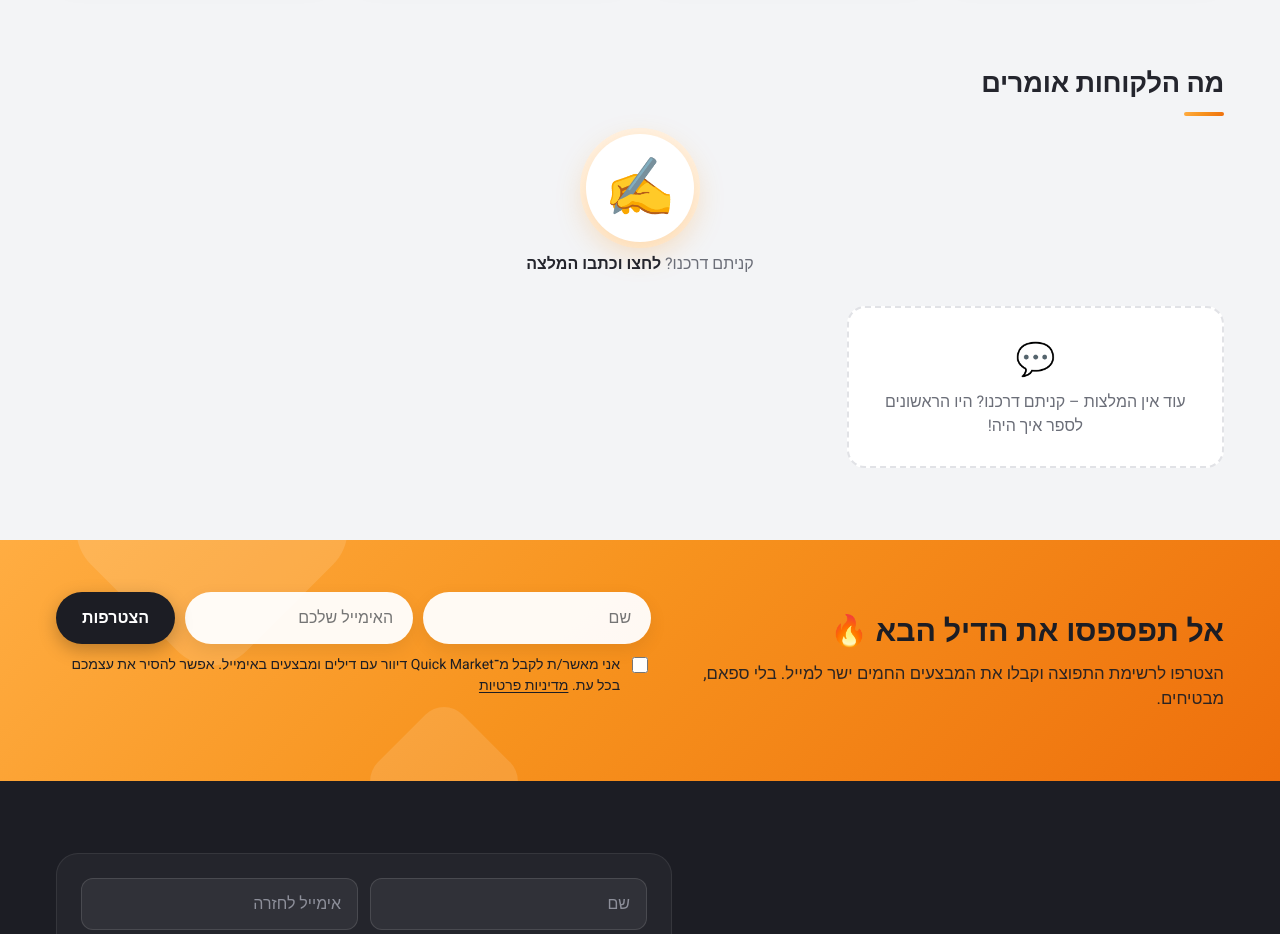
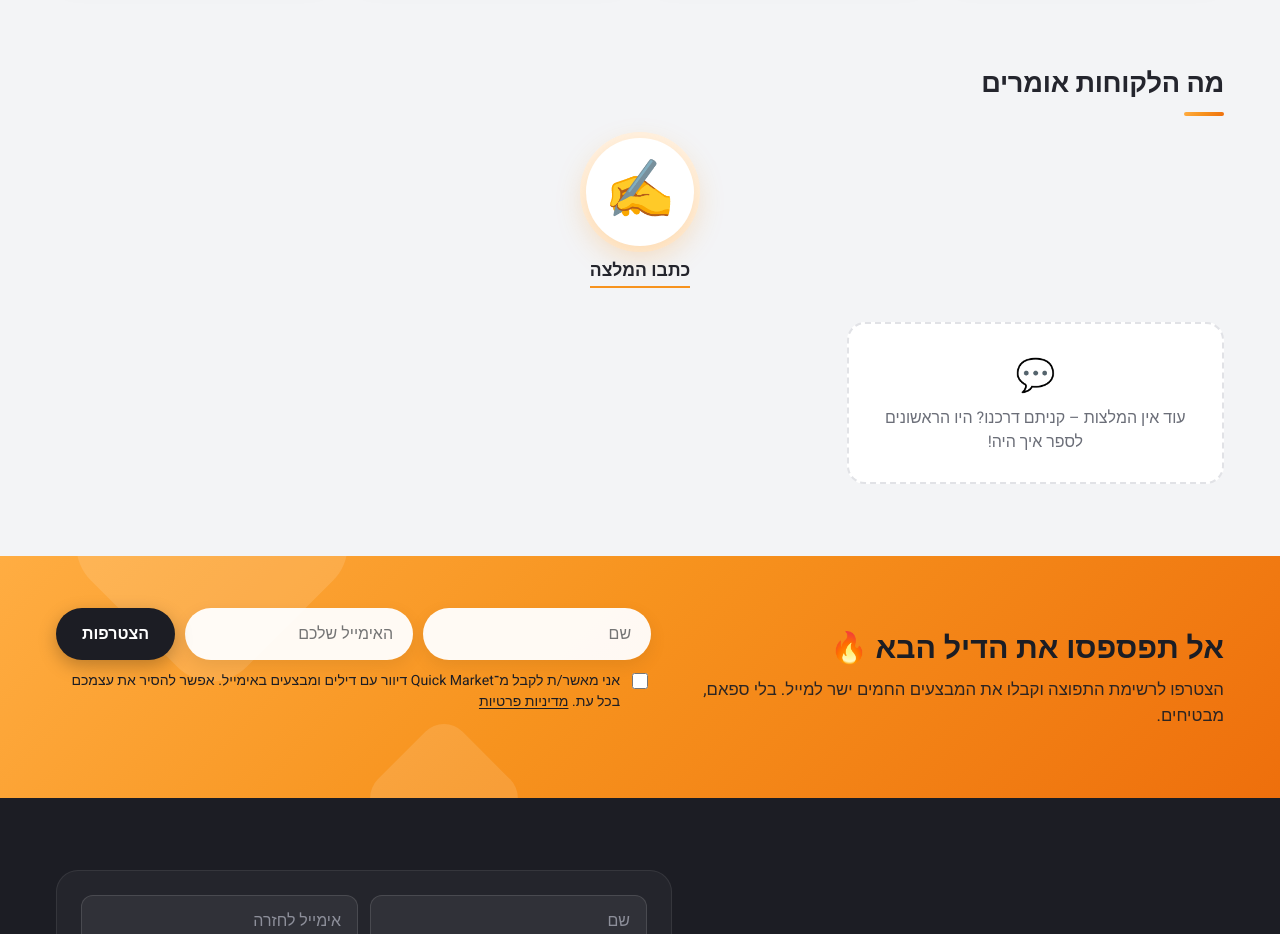
Before and after one commit to NOAGK10/quick-market, a website: page index.html in a window 1280 px wide. Shown: the part 2080-3014 px from the top of the page. Drawn offline with Linux system fonts and the light colour scheme; no server answers.

Commit message:
Reviews: round emoji button with 'כתבו המלצה' label underneath, both open the window
Co-Authored-By: Claude Opus 5.5 <noreply@anthropic.com>

```diff
--- a/index.html
+++ b/index.html
@@ -18,7 +18,7 @@
   <link rel="preconnect" href="https://fonts.googleapis.com">
   <link rel="preconnect" href="https://fonts.gstatic.com" crossorigin>
   <link href="https://fonts.googleapis.com/css2?family=Heebo:wght@300;400;500;700;800&family=Montserrat:wght@500;700&display=swap" rel="stylesheet">
-  <link rel="stylesheet" href="style.css?v=12">
+  <link rel="stylesheet" href="style.css?v=13">
 </head>
 <body>
   <a class="skip-link" href="#main">דילוג לתוכן</a>
@@ -111,9 +111,9 @@
       </div>
       <div class="write-cta">
         <button type="button" class="write-btn" id="reviewOpen" aria-haspopup="dialog">
-          <span class="write-emoji" aria-hidden="true">✍️</span>
+          <span class="write-circle" aria-hidden="true"><span class="write-emoji">✍️</span></span>
+          <span class="write-label">כתבו המלצה</span>
         </button>
-        <span class="write-label">קניתם דרכנו? <b>לחצו וכתבו המלצה</b></span>
       </div>
       <div class="review-list" id="reviewList"></div>
     </div>
@@ -217,7 +217,7 @@
     </form>
   </dialog>
 
-  <script src="products.js?v=12"></script>
-  <script src="app.js?v=12"></script>
+  <script src="products.js?v=13"></script>
+  <script src="app.js?v=13"></script>
 </body>
 </html>
--- a/style.css
+++ b/style.css
@@ -328,19 +328,20 @@ img { max-width: 100%; }
 .reviews .section-head { align-items: center; }
 .reviews-summary { margin: 0; color: var(--grey); font-size: .95rem; }
 .write-cta { display: flex; flex-direction: column; align-items: center; gap: 10px; margin: 4px 0 30px; text-align: center; }
-.write-btn {
-  width: 108px; height: 108px; border-radius: 50%; border: 0; cursor: pointer; display: grid; place-items: center;
+.write-btn { border: 0; background: none; cursor: pointer; display: flex; flex-direction: column; align-items: center; gap: 12px; padding: 4px; font: inherit; border-radius: 16px; }
+.write-circle {
+  width: 108px; height: 108px; border-radius: 50%; display: grid; place-items: center;
   background: var(--surface); box-shadow: 0 10px 30px rgba(247,147,30,.28), 0 0 0 6px var(--orange-soft);
   transition: transform .2s, box-shadow .2s;
 }
-.write-btn:hover { transform: translateY(-4px) scale(1.04); box-shadow: 0 16px 40px rgba(247,147,30,.38), 0 0 0 8px var(--orange-soft); }
-.write-btn:active { transform: scale(.97); }
+.write-btn:hover .write-circle { transform: translateY(-4px) scale(1.04); box-shadow: 0 16px 40px rgba(247,147,30,.38), 0 0 0 8px var(--orange-soft); }
+.write-btn:active .write-circle { transform: scale(.97); }
 .write-emoji { font-size: 3.6rem; line-height: 1; display: inline-block; transform-origin: 70% 80%; }
 .write-btn:hover .write-emoji { animation: scribble .7s ease-in-out infinite; }
 @keyframes scribble { 0%,100% { transform: rotate(0); } 25% { transform: rotate(-10deg) translateX(-2px); } 75% { transform: rotate(8deg) translateX(2px); } }
-.write-label { font-size: 1rem; color: var(--grey); }
-.write-label b { color: var(--ink); }
-@media (max-width: 720px) { .write-btn { width: 92px; height: 92px; } .write-emoji { font-size: 3rem; } }
+.write-label { font-size: 1.1rem; font-weight: 800; color: var(--ink); border-bottom: 2px solid var(--orange); padding-bottom: 2px; }
+.write-btn:hover .write-label { color: var(--orange-text); }
+@media (max-width: 720px) { .write-circle { width: 92px; height: 92px; } .write-emoji { font-size: 3rem; } }
 .reviews-summary b { color: var(--ink); font-size: 1.15rem; }
 .stars-read { color: #e8a317; letter-spacing: 2px; font-size: 1.05rem; }
 .review-list { display: grid; gap: 18px; grid-template-columns: repeat(auto-fill, minmax(min(300px, 100%), 1fr)); }
```
Also changed, not shown: accessibility.html (+1 -1 lines), admin.html (+2 -2 lines), privacy.html (+1 -1 lines).
